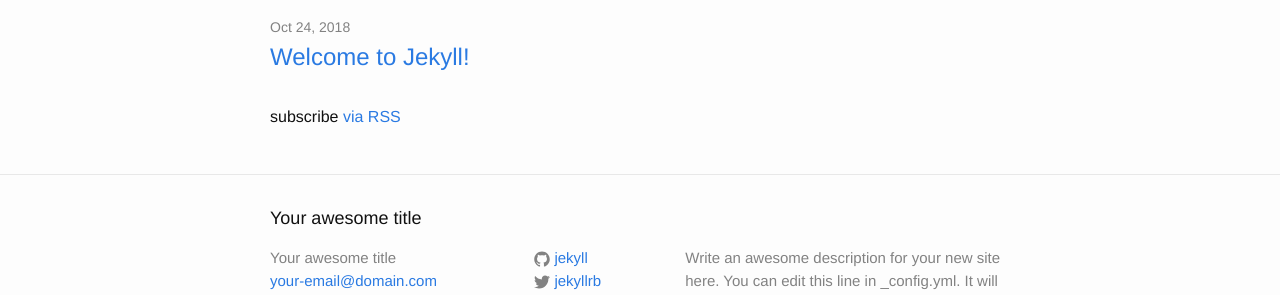
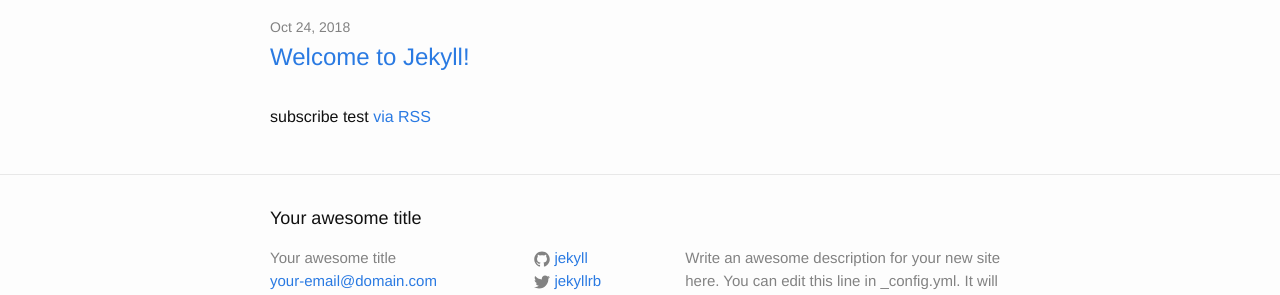
Before and after one commit to acheney85/acheney85.github.io, a Jekyll site: the page built from index.html, in a window 1280 px wide. Shown: the part 122-417 px from the top of the page. Built offline with Jekyll 4.4.1, drawn with Linux system fonts in a browser that asks for light colours.

Commit message:
Update index.html

```diff
--- a/index.html
+++ b/index.html
@@ -18,6 +18,6 @@
     {% endfor %}
   </ul>
 
-  <p class="rss-subscribe">subscribe <a href="{{ "/feed.xml" | prepend: site.baseurl }}">via RSS</a></p>
+  <p class="rss-subscribe">subscribe test <a href="{{ "/feed.xml" | prepend: site.baseurl }}">via RSS</a></p>
 
 </div>
```
